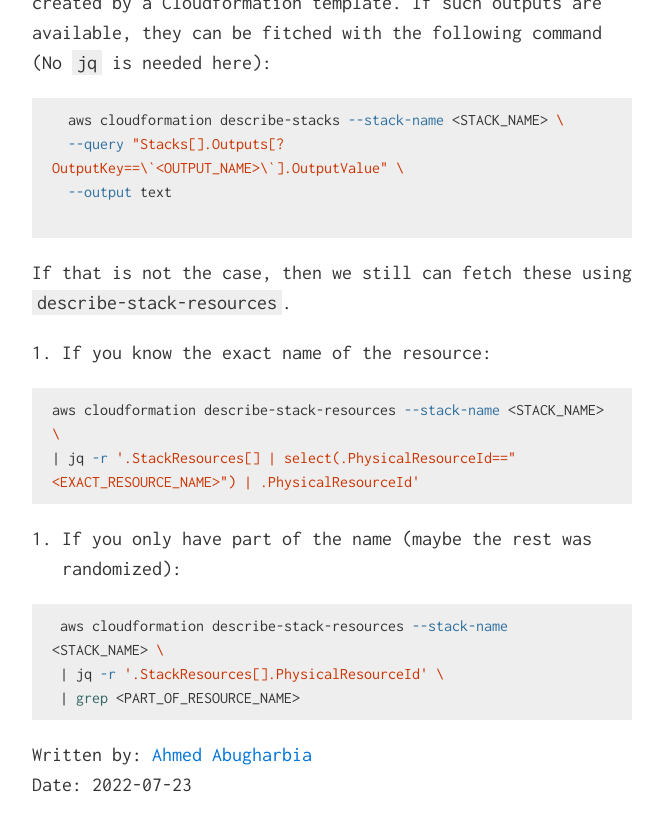
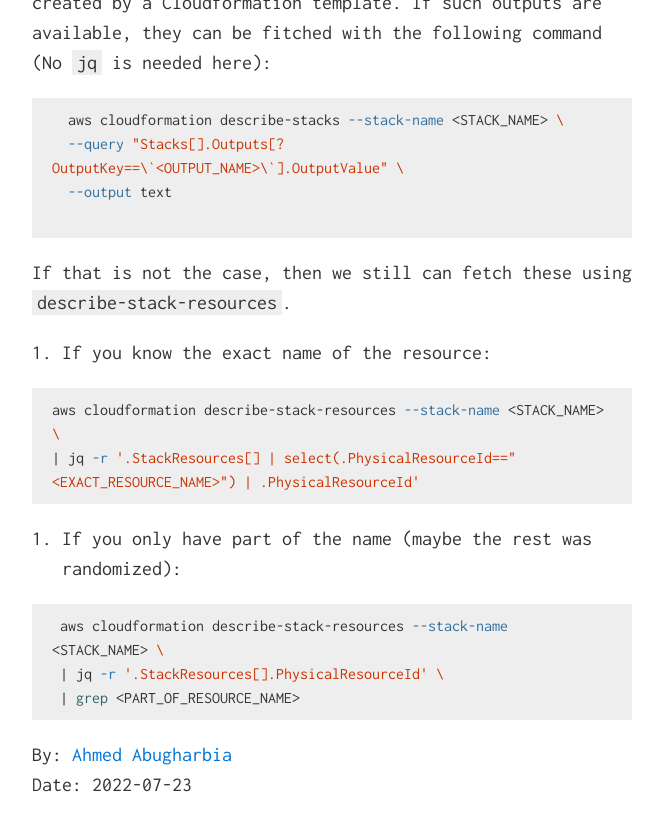
Before and after one commit to Ahmed-AG/cyberdojo-page, a Jekyll site: the page built from read/2022-07-23-jq-for-AWS.md, in a window 1280 px wide and 900 px high, scrolled down 3018 px. Shown: the top 831 px of the window, without its empty margins (308-971 px from the left). Built offline with Jekyll 4.4.1, drawn with Linux system fonts in a browser that asks for light colours.

Commit message:
jq for AWS

```diff
--- a/_layouts/reads.html
+++ b/_layouts/reads.html
@@ -12,9 +12,9 @@
 </head>
 <body>
   <div class="container">
-    <h1 style="text-align: left;"><a href="./">{{ page.title }}</a></h1>
+    <h1>{{ page.title }}</h1>
     {{ content }}
-    Written by: <a href="{{ page.author_link }}" target="_blank" >{{ page.author }}</a>
+    By: <a href="{{ page.author_link }}" target="_blank" >{{ page.author }}</a>
     <br>
     Date: {{ page.date }}
   </div>
```
